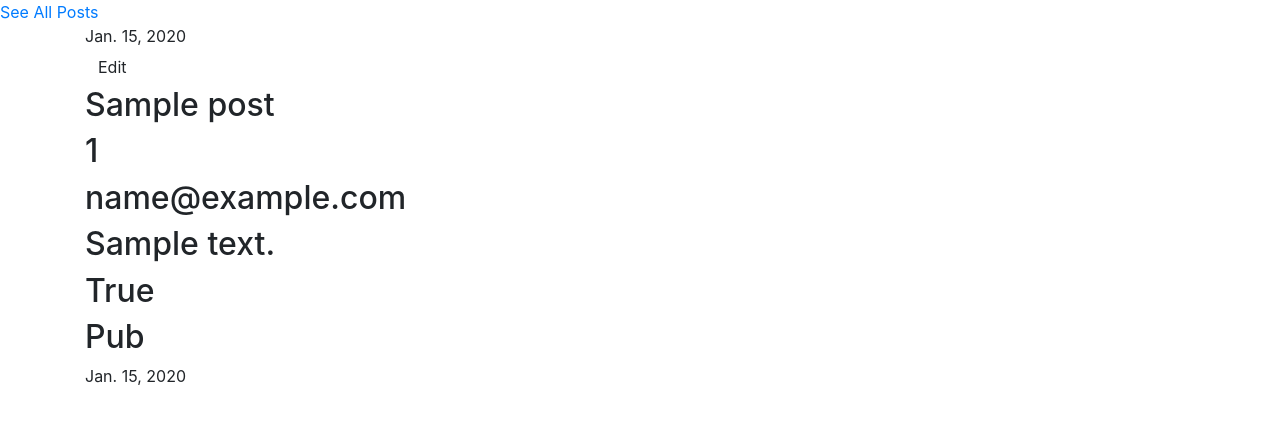
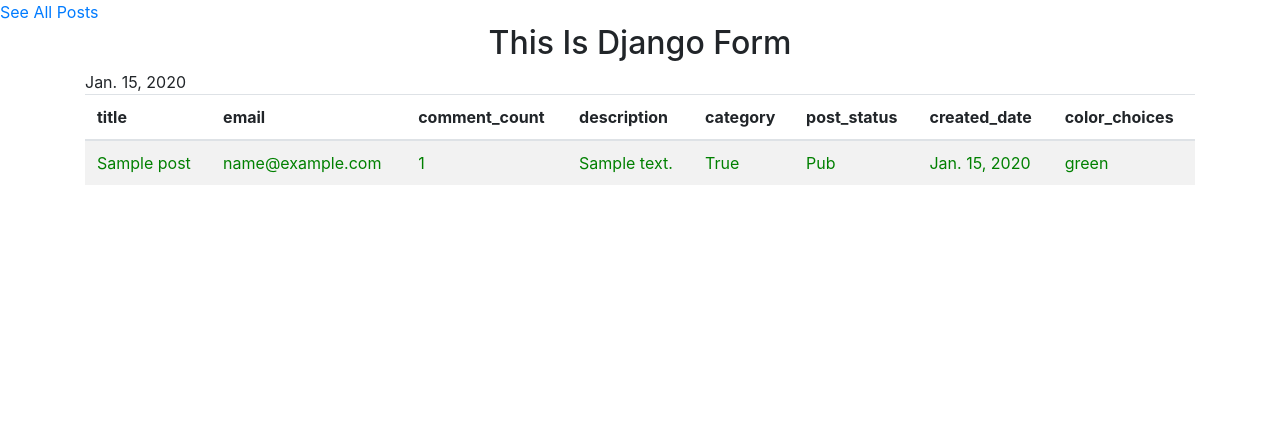
Before and after one commit to Vipuljoshi7800/polls, a Django app: page /post/1 in a window 1280 px wide. Shown: the top 424 px of the page. Run offline with Django 3.2, Linux system fonts and the light colour scheme; tables that the repository leaves empty hold one stand-in row (values such as "Sample post"); some libraries are stand-ins or nearby versions.

Commit message:
styling user details

```diff
--- a/mysite/urls.py
+++ b/mysite/urls.py
@@ -20,7 +20,6 @@
 from polls import views
 from django.urls import path
 
-
 urlpatterns = [
     path('admin/', admin.site.urls),
     path('', views.post_create, name=''),
--- a/templates/base.html
+++ b/templates/base.html
@@ -9,6 +9,7 @@
     <body>
         <div class="page-header">
             <a href="{% url 'post' %}" class="top-menu">See All Posts</a>
+            <center><h2>This Is Django Form</2></center>
         </div>
         <div class="content container">
             <div class="row">
--- a/templates/post_detail.html
+++ b/templates/post_detail.html
@@ -1,19 +1,37 @@
 {% extends 'base.html' %}
 
 {% block content %}
+
+<table class="table table-striped">
+        <thead>
+            <tr>
+                <th scope="col">title</th>
+                <th scope="col">email</th>
+                <th scope="col">comment_count</th>
+                <th scope="col">description</th>
+                <th scope="col">category</th>
+                <th scope="col">post_status</th>
+                <th scope="col">created_date</th>
+                <th scope="col">color_choices</th>
+            </tr>
+        </thead>
+        <tbody>
             <div class="post">
                 {% if post.created_date %}
                     <div class="date">
                         {{ post.created_date }}
                     </div>
                 {% endif %}
-        <a class="btn btn-default" href="{% url 'post_edit' pk=post.pk %}">Edit</a>
-        <h2>{{ post.title }}</h2>
-        <h2>{{ post.comment_count }}</h2>
-        <h2>{{ post.email }}</h2>
-        <h2>{{ post.description }}</h2>
-        <h2>{{ post.category }}</h2>
-        <h2>{{ post.post_status }}</h2>
-        <p>{{ post.created_date }}</p>
+                    <tr>
+                        <td style="color: green "> {{ post.title }}</td>
+                        <td style="color: green "> {{ post.email }}</td>
+                        <td style="color: green "> {{ post.comment_count }}</td>
+                        <td style="color: green "> {{ post.description }}</td>
+                        <td style="color: green "> {{ post.category }}</td>
+                        <td style="color: green "> {{ post.post_status }}</td>
+                        <td style="color: green "> {{ post.created_date }}</td>
+                        <td style="color: green "> {{ post.color_choices }}</td>
+                    </tr>
             </div>
+        </tbody>
 {% endblock %}
--- a/templates/post_edit.html
+++ b/templates/post_edit.html
@@ -16,7 +16,6 @@
             {% endfor %}
             </div>
         {% endif %}
-
         {% for field in form.visible_fields %}
             <div class="form-group">
             {{ field.label_tag }}
```
Also changed, not shown: templates/post/index.html (+30 -8 lines). Lines whose indentation alone changed are shown as unchanged.
